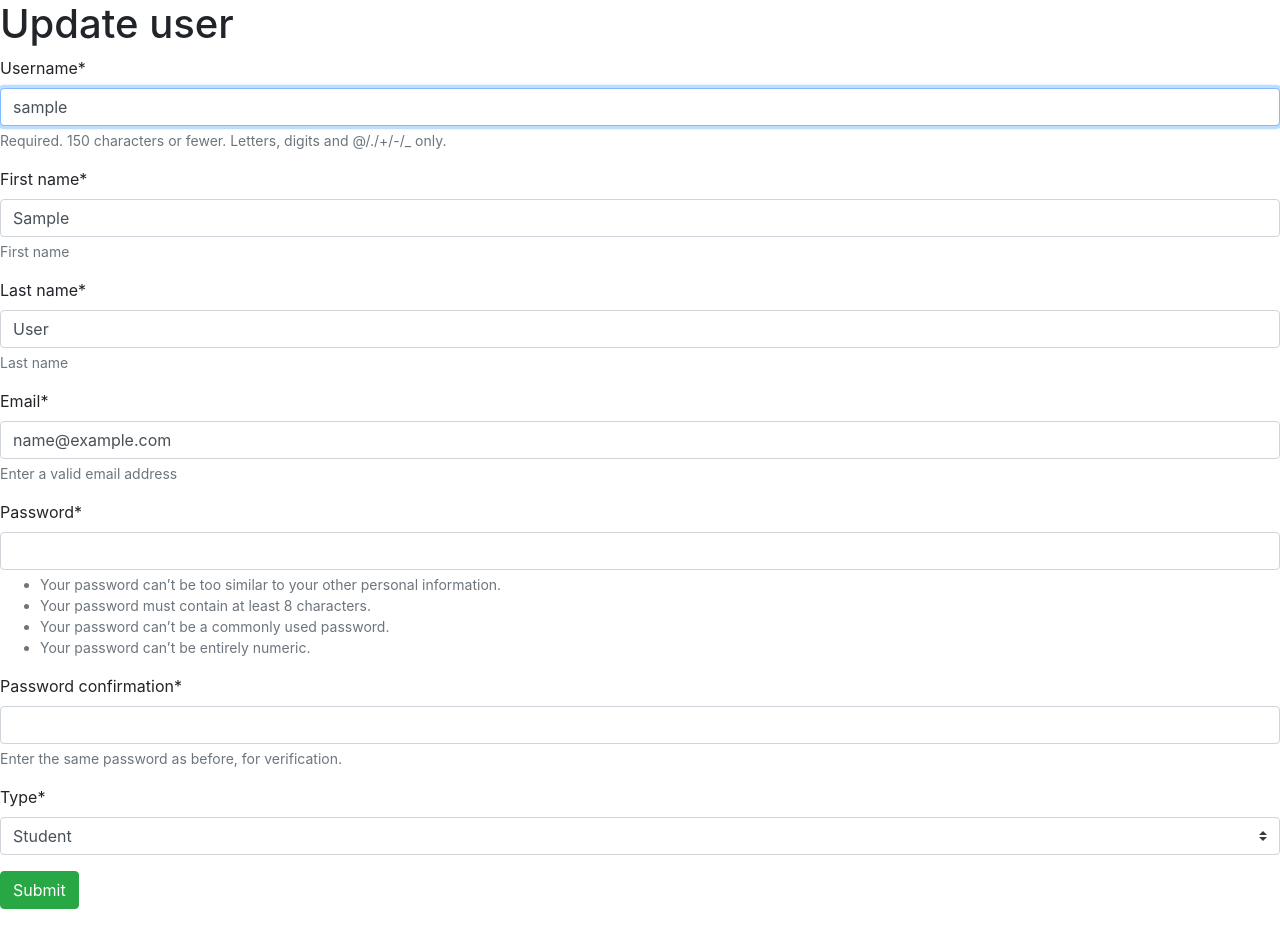
After one commit to ImValerio/edumy, a Django app: page /profile/1/update in a window 1280 px wide. The commit adds this page. Run offline with Django 4.2, Linux system fonts and the light colour scheme; tables that the repository leaves empty hold one stand-in row (values such as "Sample post"); some libraries are stand-ins or nearby versions.

Commit message:
user update view

```diff
--- a/userAuth/forms.py
+++ b/userAuth/forms.py
@@ -25,3 +25,19 @@
         ('student', 'Student'),
         ('teacher', 'Teacher')
     ))
+
+class UserUpdate(forms.ModelForm):
+
+    helper = FormHelper()
+    helper.form_method = 'POST'
+    helper.add_input(Submit('submit', 'Submit'))
+    helper.inputs[0].field_classes = 'btn btn-success'
+
+    class Meta:
+        model = UserType
+        fields = ('username', 'first_name', 'last_name', 'email', 'password', 'type')
+
+        type = forms.ChoiceField(choices=(
+        ('student', 'Student'),
+        ('teacher', 'Teacher')
+        ))
--- a/userAuth/templates/userAuth/user/detail.html
+++ b/userAuth/templates/userAuth/user/detail.html
@@ -9,4 +9,5 @@
     <p><b>Email:</b> {{ usertype.email }}</p>
     <p><b>Username:</b> {{ usertype.username }}</p>
 
+    <a href="{% url 'userAuth:update-profile' pk=usertype.id %}">Update user</a>
 {% endblock %}
--- /dev/null
+++ b/userAuth/templates/userAuth/user/update.html
@@ -0,0 +1,11 @@
+{% extends 'base.html' %}
+{% load crispy_forms_filters %}
+{% load crispy_forms_tags %}
+
+{% block title %}Update user{% endblock %}
+
+{% block content %}
+    <h1>Update user</h1>
+    {% crispy form %}
+
+{% endblock %}
--- a/userAuth/urls.py
+++ b/userAuth/urls.py
@@ -2,11 +2,12 @@
 from django.urls import path
 from django.contrib.auth import views as auth_views
 
-from userAuth.views import UserCreationView, UserDetailView
+from userAuth.views import UserCreationView, UserDetailView, UserUpdateView
 
 app_name = 'userAuth'
 
 urlpatterns = [
     path('signup', UserCreationView.as_view(), name='signup'),
     path('profile/<int:pk>', UserDetailView.as_view(), name='profile'),
+    path('profile/<int:pk>/update', UserUpdateView.as_view(), name='update-profile'),
 ]
--- a/userAuth/views.py
+++ b/userAuth/views.py
@@ -1,10 +1,10 @@
-from django.shortcuts import render
+from django.shortcuts import render, redirect
 
 # Create your views here.
 from django.urls import reverse_lazy
-from django.views.generic import CreateView, DetailView
+from django.views.generic import CreateView, DetailView, UpdateView
 
-from userAuth.forms import UserSignup
+from userAuth.forms import UserSignup, UserUpdate
 from userAuth.models import UserType
 
 
@@ -16,3 +16,12 @@
 class UserDetailView(DetailView):
     model = UserType
     template_name = 'userAuth/user/detail.html'
+
+class UserUpdateView(UpdateView):
+    model = UserType
+    form_class = UserSignup
+    template_name = 'userAuth/user/update.html'
+
+    def form_valid(self, form):
+        pk = str(form.instance.pk)
+        return redirect('userAuth:profile', pk)
```
